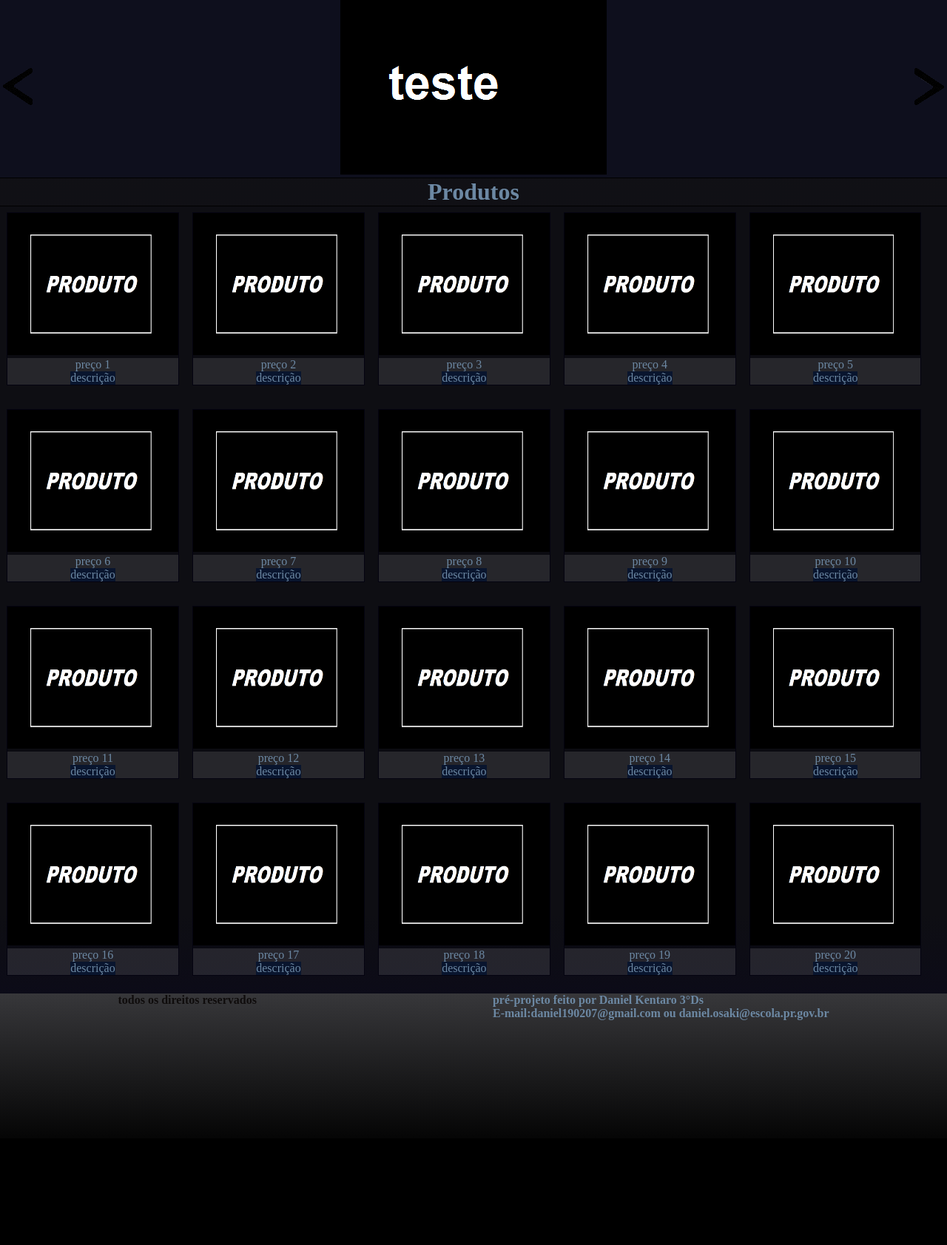
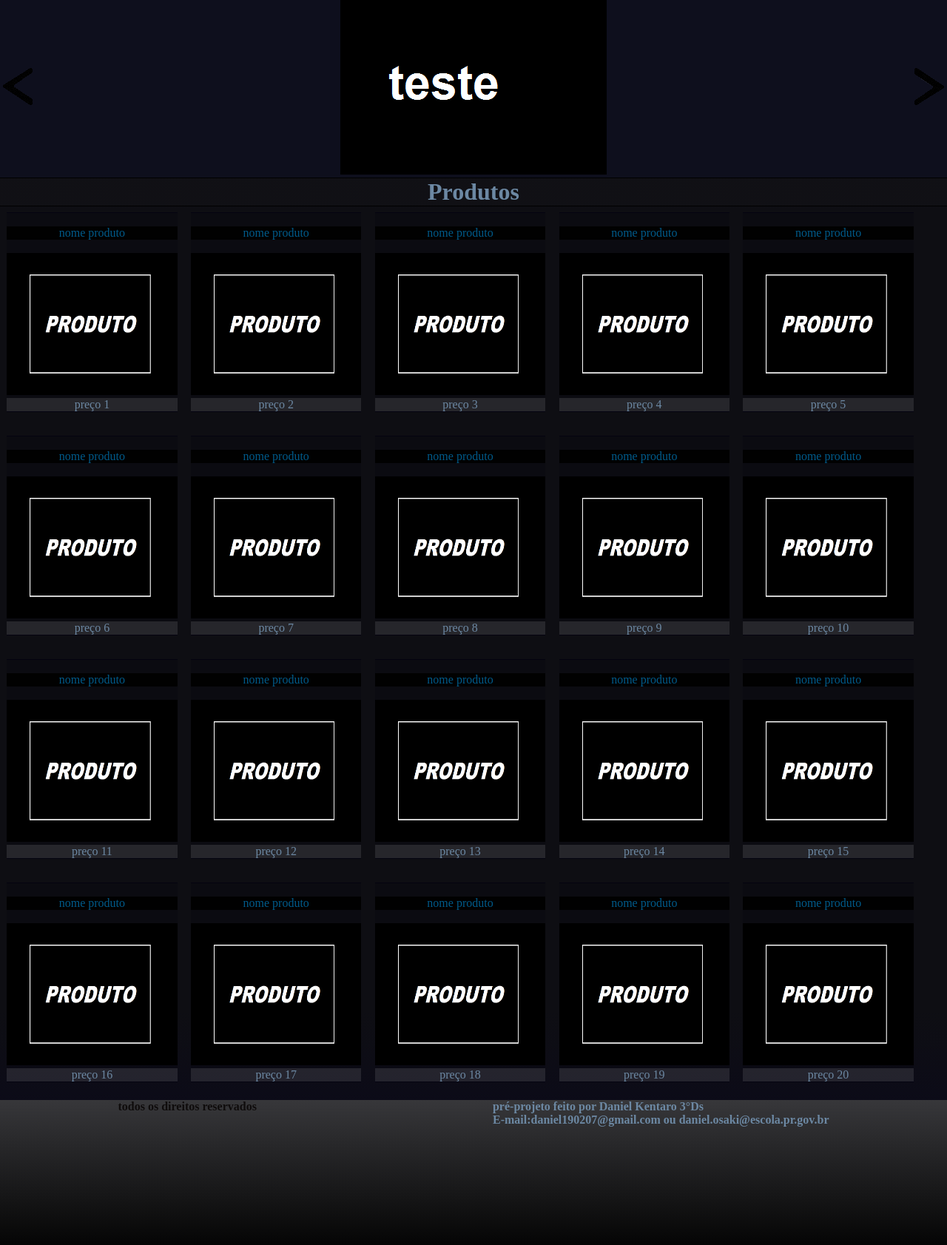
Before and after one commit to DANIELKENTARO/3-ano-analise, a PHP site: page / in a window 1280 px wide. Shown: the part 159-1842 px from the top of the page at 74% size. Before the commit the page ends 1671 px from the top, so only its background shows below. Run offline with PHP 8.4, Linux system fonts and the light colour scheme.

Commit message:
Add files via upload

```diff
--- a/index.html
+++ b/index.html
@@ -47,148 +47,148 @@
                 <div class="bloco1" id="bloco">
             <div class="flex_produtos">
                 <a href="produto.html">
-                    <label for="p1" class="flex_produtos" id="hide"></label>
+                    <label for="p1" class="flex_produtos"><div class="nome_produtos">nome produto</div></label>
                 <li id="p1"><img src="img/Sem título.png" alt="lista de produtos"></li>
-                    <label for="p1" class="titulo_descricao">preço 1 <br> <div class="descricao">descrição</div> </label>
+                    <label for="p1" class="titulo_descricao">preço 1</label>
                 </a>
             </div>
         <div class="flex_produtos">
                 <a href="produto.html">
-                <label for="p2" class="flex_produtos" id="hide"></label>
+                <label for="p2" class="flex_produtos"><div class="nome_produtos">nome produto</div></label>
             <li id="p2"><img src="img/Sem título.png" alt="lista de produtos"></li>
-                <label for="p2" class="titulo_descricao">preço 2 <br> <div class="descricao">descrição</div> </label>
+                <label for="p2" class="titulo_descricao">preço 2</label>
                 </a>
         </div>
             <div class="flex_produtos">
                 <a href="produto.html">
-                    <label for="p3" class="flex_produtos" id="hide"></label>
+                    <label for="p3" class="flex_produtos"><div class="nome_produtos">nome produto</div></label>
                 <li id="p3"><img src="img/Sem título.png" alt="lista de produtos"></li>
-                    <label for="p3" class="titulo_descricao">preço 3 <br> <div class="descricao">descrição</div> </label>
+                    <label for="p3" class="titulo_descricao">preço 3 <br></label>
                 </a>
             </div>
         <div class="flex_produtos">
             <a href="produto.html">
-                <label for="p4" class="flex_produtos" id="hide"></label>
+                <label for="p4" class="flex_produtos"><div class="nome_produtos">nome produto</div></label>
             <li id="p4"><img src="img/Sem título.png" alt="lista de produtos"></li>
-                <label for="p4" class="titulo_descricao">preço 4 <br> <div class="descricao">descrição</div> </label>
+                <label for="p4" class="titulo_descricao">preço 4</label>
             </a>
         </div>
             <div class="flex_produtos">
                 <a href="produto.html">
-                    <label for="p5" class="flex_produtos" id="hide"></label>
+                    <label for="p5" class="flex_produtos"><div class="nome_produtos">nome produto</div></label>
                 <li id="p5"><img src="img/Sem título.png" alt="lista de produtos"></li>
-                    <label for="p5" class="titulo_descricao">preço 5 <br> <div class="descricao">descrição</div> </label>
+                    <label for="p5" class="titulo_descricao">preço 5</label>
                 </a>
             </div>
                     </div>
                 <div class="bloco2" id="bloco">
             <div class="flex_produtos">
                 <a href="produto.html">
-                <label for="p6" class="flex_produtos" id="hide"></label>
+                <label for="p6" class="flex_produtos"><div class="nome_produtos">nome produto</div></label>
             <li id="p6"><img src="img/Sem título.png" alt="lista de produtos"></li>
-                <label for="p6" class="titulo_descricao">preço 6 <br> <div class="descricao">descrição</div> </label>
+                <label for="p6" class="titulo_descricao">preço 6</label>
                 </a>
         </div>
     <div class="flex_produtos">
                 <a href="produto.html">
-            <label for="p7" class="flex_produtos" id="hide"></label>
+            <label for="p7" class="flex_produtos"><div class="nome_produtos">nome produto</div></label>
         <li id="p7"><img src="img/Sem título.png" alt="lista de produtos"></li>
-            <label for="p7" class="titulo_descricao">preço 7 <br> <div class="descricao">descrição</div> </label>
+            <label for="p7" class="titulo_descricao">preço 7</label>
                 </a>
     </div>
         <div class="flex_produtos">
             <a href="produto.html">
-                <label for="p8" class="flex_produtos" id="hide"></label>
+                <label for="p8" class="flex_produtos"><div class="nome_produtos">nome produto</div></label>
             <li id="p8"><img src="img/Sem título.png" alt="lista de produtos"></li>
-                <label for="p8" class="titulo_descricao">preço 8 <br> <div class="descricao">descrição</div> </label>
+                <label for="p8" class="titulo_descricao">preço 8</label>
             </a>
         </div>
     <div class="flex_produtos">
         <a href="produto.html">
-            <label for="p9" class="flex_produtos" id="hide"></label>
+            <label for="p9" class="flex_produtos"><div class="nome_produtos">nome produto</div></label>
         <li id="p9"><img src="img/Sem título.png" alt="lista de produtos"></li>
-            <label for="p9" class="titulo_descricao">preço 9 <br> <div class="descricao">descrição</div> </label>
+            <label for="p9" class="titulo_descricao">preço 9</label>
         </a>
     </div>
         <div class="flex_produtos">
             <a href="produto.html">
-                <label for="p10" class="flex_produtos" id="hide"></label>
+                <label for="p10" class="flex_produtos"><div class="nome_produtos">nome produto</div></label>
             <li id="p10"><img src="img/Sem título.png" alt="lista de produtos"></li>
-                <label for="p10" class="titulo_descricao">preço 10 <br> <div class="descricao">descrição</div> </label>
+                <label for="p10" class="titulo_descricao">preço 10</label>
             </a>
             </div>
                     </div>
                 <div class="bloco3" id="bloco">
                     <div class="flex_produtos">
                         <a href="produto.html">
-                        <label for="p11" class="flex_produtos" id="hide"></label>
+                        <label for="p11" class="flex_produtos"><div class="nome_produtos">nome produto</div></label>
                     <li id="p11"><img src="img/Sem título.png" alt="lista de produtos"></li>
-                        <label for="p11" class="titulo_descricao">preço 11 <br> <div class="descricao">descrição</div> </label>
+                        <label for="p11" class="titulo_descricao">preço 11</label>
                     </a>
                 </div>
             <div class="flex_produtos">
                 <a href="produto.html">
-                    <label for="p12" class="flex_produtos" id="hide"></label>
+                    <label for="p12" class="flex_produtos"><div class="nome_produtos">nome produto</div></label>
                 <li id="p12"><img src="img/Sem título.png" alt="lista de produtos"></li>
-                    <label for="p12" class="titulo_descricao">preço 12 <br> <div class="descricao">descrição</div> </label>
+                    <label for="p12" class="titulo_descricao">preço 12</label>
                 </a>
             </div>
                 <div class="flex_produtos">
                     <a href="produto.html">
-                        <label for="p13" class="flex_produtos" id="hide"></label>
+                        <label for="p13" class="flex_produtos"><div class="nome_produtos">nome produto</div></label>
                     <li id="p13"><img src="img/Sem título.png" alt="lista de produtos"></li>
-                        <label for="p13" class="titulo_descricao">preço 13 <br> <div class="descricao">descrição</div> </label>
+                        <label for="p13" class="titulo_descricao">preço 13</label>
                     </a>
                 </div>
             <div class="flex_produtos">
                 <a href="produto.html">
-                    <label for="p14" class="flex_produtos" id="hide"></label>
+                    <label for="p14" class="flex_produtos"><div class="nome_produtos">nome produto</div></label>
                 <li id="p14"><img src="img/Sem título.png" alt="lista de produtos"></li>
-                    <label for="p14" class="titulo_descricao">preço 14 <br> <div class="descricao">descrição</div> </label>
+                    <label for="p14" class="titulo_descricao">preço 14</label>
                 </a>
             </div>
                 <div class="flex_produtos">
                     <a href="produto.html">
-                        <label for="p15" class="flex_produtos" id="hide"></label>
+                        <label for="p15" class="flex_produtos"><div class="nome_produtos">nome produto</div></label>
                     <li id="p15"><img src="img/Sem título.png" alt="lista de produtos"></li>
-                        <label for="p15" class="titulo_descricao">preço 15 <br> <div class="descricao">descrição</div> </label>
+                        <label for="p15" class="titulo_descricao">preço 15</label>
                     </a>
                     </div>
                     </div>
                 <div class="bloco4" id="bloco">
                         <div class="flex_produtos">
                             <a href="produto.html">
-                            <label for="p16" class="flex_produtos" id="hide"></label>
+                            <label for="p16" class="flex_produtos"><div class="nome_produtos">nome produto</div></label>
                         <li id="p16"><img src="img/Sem título.png" alt="lista de produtos"></li>
-                            <label for="p16" class="titulo_descricao">preço 16 <br> <div class="descricao">descrição</div> </label>
+                            <label for="p16" class="titulo_descricao">preço 16</label>
                         </a>
                     </div>
                 <div class="flex_produtos">
                     <a href="produto.html">
-                        <label for="p17" class="flex_produtos" id="hide"></label>
+                        <label for="p17" class="flex_produtos"><div class="nome_produtos">nome produto</div></label>
                     <li id="p17"><img src="img/Sem título.png" alt="lista de produtos"></li>
-                        <label for="p17" class="titulo_descricao">preço 17 <br> <div class="descricao">descrição</div> </label>
+                        <label for="p17" class="titulo_descricao">preço 17</label>
                     </a>
                 </div>
                     <div class="flex_produtos">
                         <a href="produto.html">
-                            <label for="p18" class="flex_produtos" id="hide"></label>
+                            <label for="p18" class="flex_produtos"><div class="nome_produtos">nome produto</div></label>
                         <li id="p18 "><img src="img/Sem título.png" alt="lista de produtos"></li>
-                            <label for="p18" class="titulo_descricao">preço 18 <br> <div class="descricao">descrição</div> </label>
+                            <label for="p18" class="titulo_descricao">preço 18</label>
                         </a>
                     </div>
                 <div class="flex_produtos">
                     <a href="produto.html">
-                        <label for="p19" class="flex_produtos" id="hide"></label>
+                        <label for="p19" class="flex_produtos"><div class="nome_produtos">nome produto</div></label>
                     <li id="p19"><img src="img/Sem título.png" alt="lista de produtos"></li>
-                        <label for="p19" class="titulo_descricao">preço 19 <br> <div class="descricao">descrição</div> </label>
+                        <label for="p19" class="titulo_descricao">preço 19</label>
                     </a>
                 </div>
                     <div class="flex_produtos">
                         <a href="produto.html">
-                            <label for="p20" class="flex_produtos" id="hide"></label>
+                            <label for="p20" class="flex_produtos"><div class="nome_produtos">nome produto</div></label>
                         <li id="p20"><img src="img/Sem título.png" alt="lista de produtos"></li>
-                            <label for="p20" class="titulo_descricao">preço 20 <br> <div class="descricao">descrição</div> </label>
+                            <label for="p20" class="titulo_descricao">preço 20</label>
                         </a>
                         </div>
                     </div>
--- a/style.css
+++ b/style.css
@@ -182,7 +182,12 @@ form ::placeholder{
     text-align: center;
     margin:  0 0.8% 0% 0.8%;
     background-color:#04050f52 ;
-    border: rgba(5, 4, 17, 0.979) 1px solid;
+    border-bottom: rgba(5, 4, 17, 0.979) 1px solid;
+    border-top: rgba(5, 4, 17, 0.979) 1px solid;
+}
+.nome_produtos{
+    color: #006296ec;
+    background-color: #010101;
 }
 li #p1 img{
     width: auto;
```
